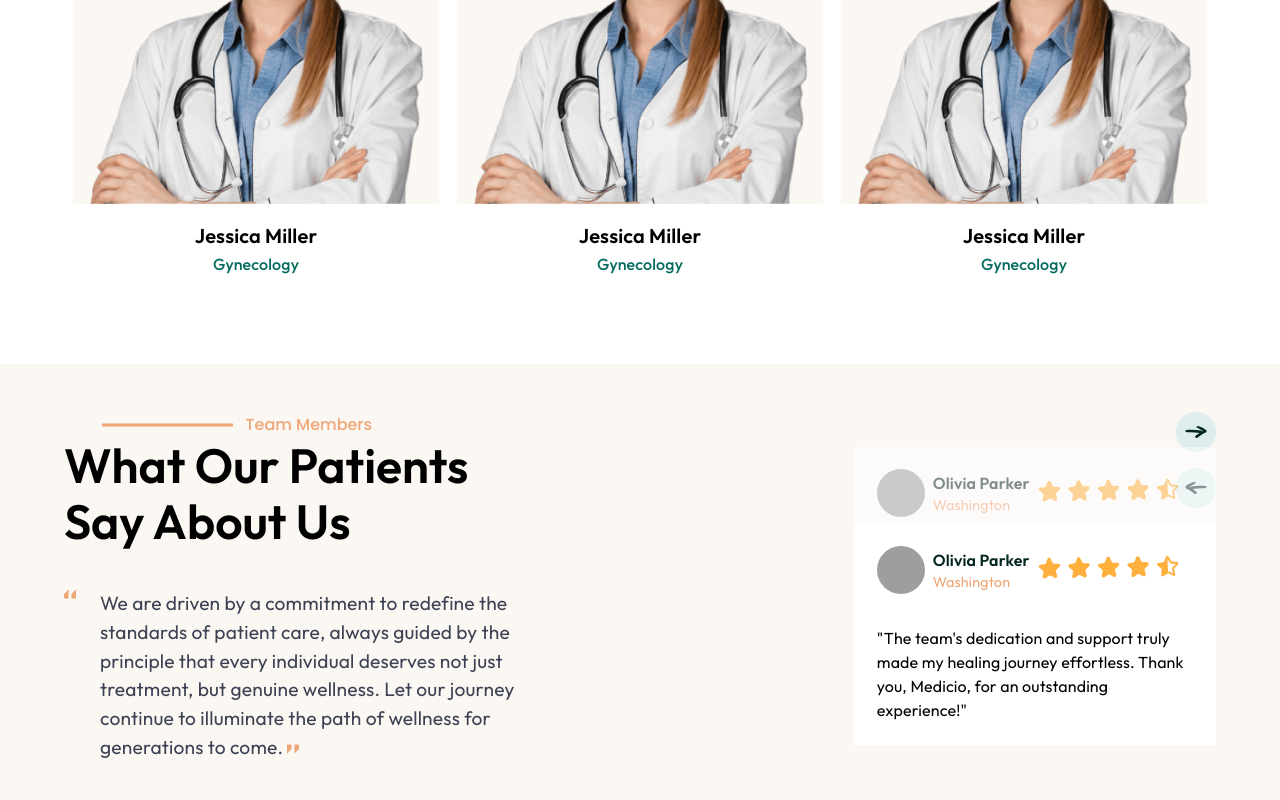
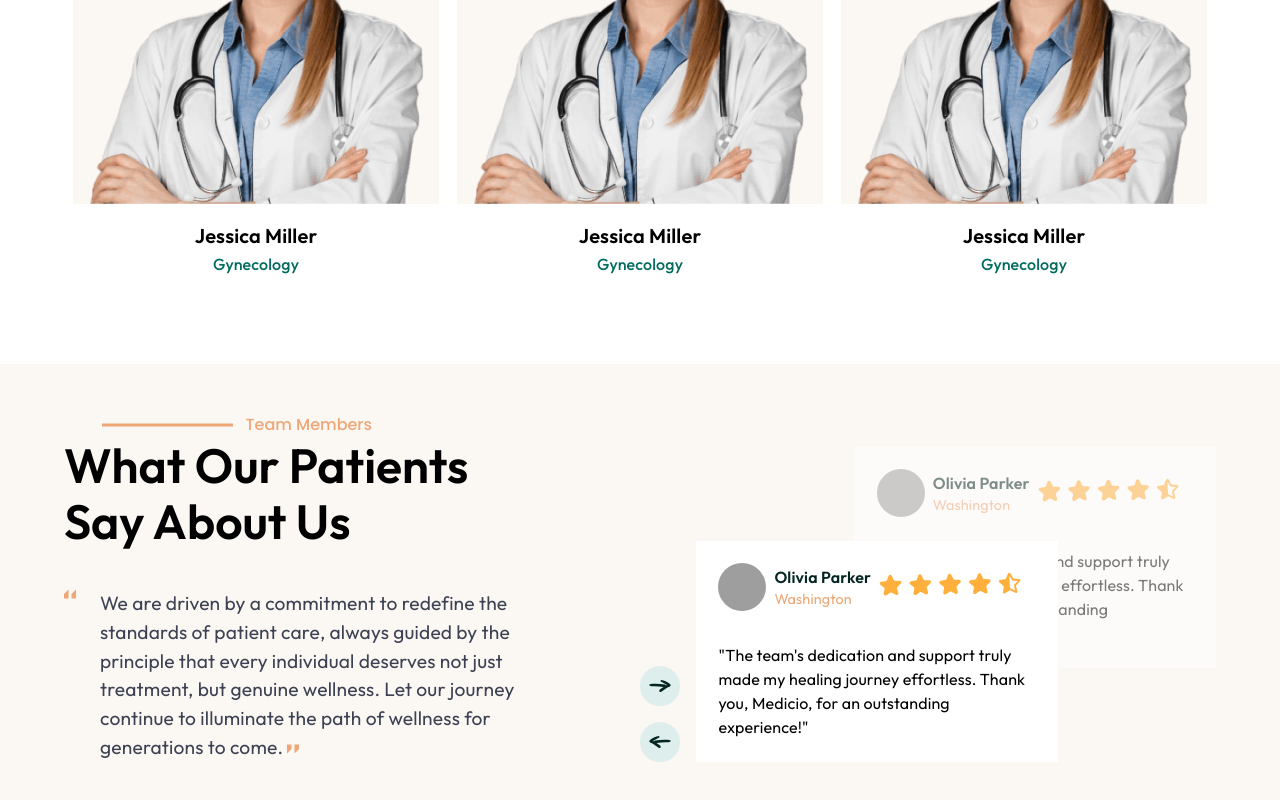
Before and after one commit to Resvan/comming-soon, a React (Vite) app: page /home in a window 1280 px wide. Shown: the part 4206-5006 px from the top of the page. Built offline with nearby package versions, Linux system fonts and the light colour scheme; grey boxes are pictures that could not be loaded; the HTML template or start-up script is replaced by a standard one.

Commit message:
responsive

```diff
--- a/src/components/Testimonial/Testmonial.jsx
+++ b/src/components/Testimonial/Testmonial.jsx
@@ -78,7 +78,7 @@ const Testmonial = () => {
                       alignItems: { xs: 'start', md: 'end' },
                       gap: 2,
                       position: 'relative',
-                      flexDirection:{xs:'column'}
+                      flexDirection:{xs:'column', md: 'row'}
                   }}>
                       <Box >
                           <div className="review-button image-review-button-next">
```
